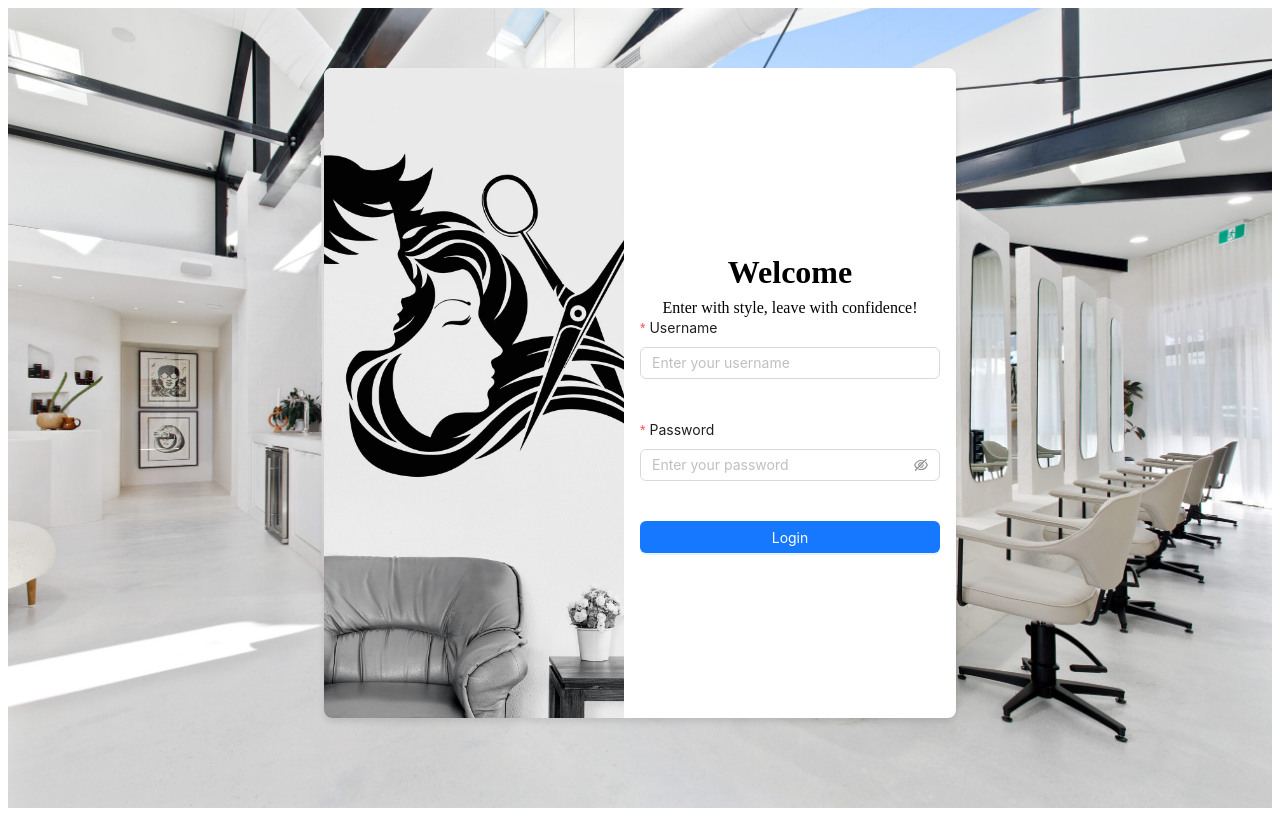
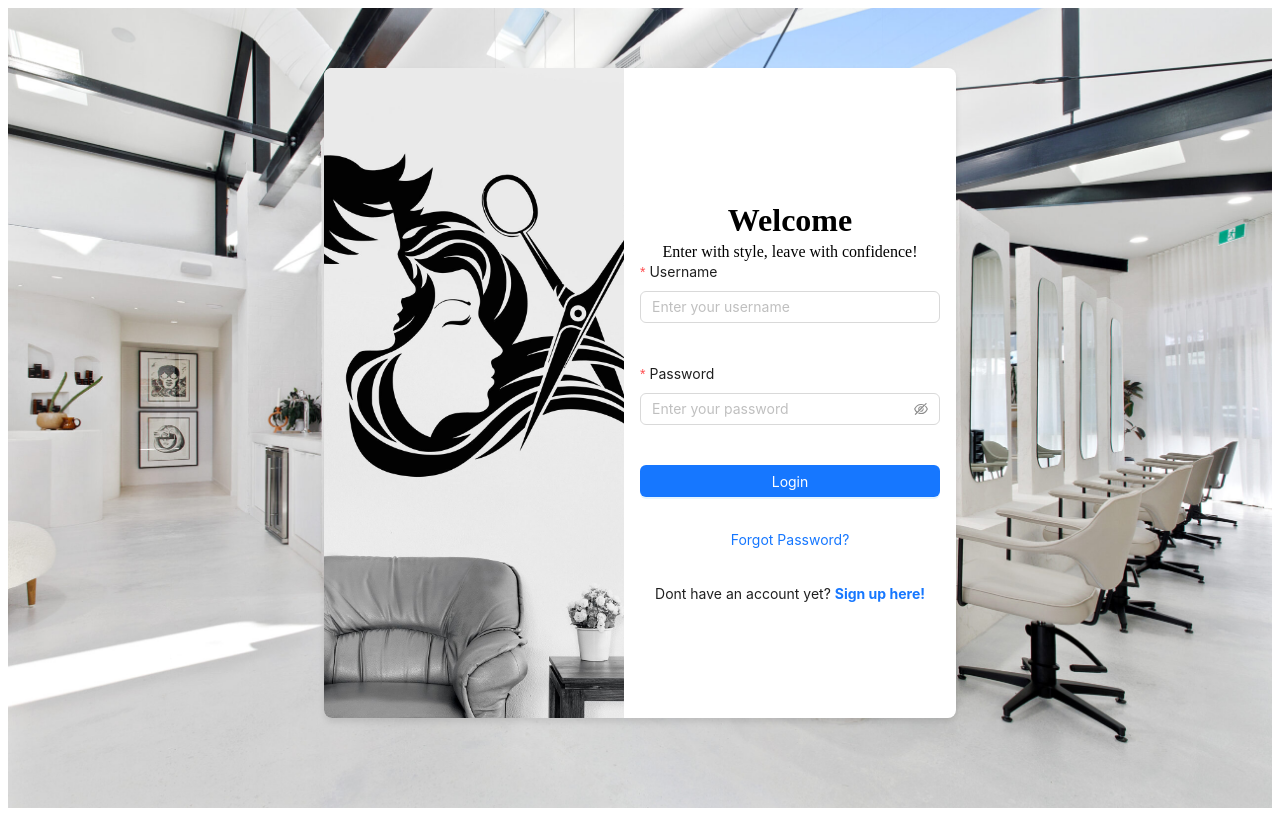
Before and after one commit to DucHai232/swd-hair-fe, a React (Vite) app: page /login in a window 1280 px wide. Built offline with nearby package versions, Linux system fonts and the light colour scheme; what axios-retry would draw is missing.

Commit message:
Toàn - Login page (chưa gắn link)

```diff
--- a/src/containers/Authenticate/Login/Login.module.scss
+++ b/src/containers/Authenticate/Login/Login.module.scss
@@ -46,7 +46,7 @@
 }
 
 .title {
-  margin-bottom: 0.5rem;
+  margin-bottom: 0.25rem;
   font-size: 2rem;
   font-weight: bold;
 }
@@ -65,3 +65,36 @@
 .fullWidthButton {
   width: 100%;
 }
+
+.forgotPasswordContainer {
+  display: flex;
+  justify-content: center;
+  margin-top: 16px;
+}
+
+.forgotPasswordLink {
+  color: #1890ff;
+  text-decoration: none;
+  transition: color 0.3s;
+
+  &:hover {
+    color: #40a9ff;
+    text-decoration: underline;
+  }
+}
+
+.signupContainer {
+  margin-top: 16px;
+  text-align: center;
+}
+
+.signupLink {
+  color: #1890ff;
+  text-decoration: none;
+  transition: color 0.3s;
+
+  &:hover {
+    color: #40a9ff;
+    text-decoration: underline;
+  }
+}
--- a/src/containers/Authenticate/Login/index.jsx
+++ b/src/containers/Authenticate/Login/index.jsx
@@ -1,6 +1,7 @@
 import { Button, Form, Input } from "antd";
 import styles from "./Login.module.scss";
 import hair_salon_2 from "../../../assets/hair_salon_2.jpg";
+import { Link } from "react-router-dom";
 
 function App() {
   return (
@@ -52,6 +53,17 @@ function App() {
             >
               Login
             </Button>
+
+            <div className={styles.forgotPasswordContainer}>
+              <Link>Forgot Password?</Link>
+            </div>
+
+            <span className={styles.signupContainer}>
+              Dont have an account yet?{" "}
+              <strong>
+                <Link>Sign up here!</Link>
+              </strong>
+            </span>
           </Form>
         </div>
       </div>
```
